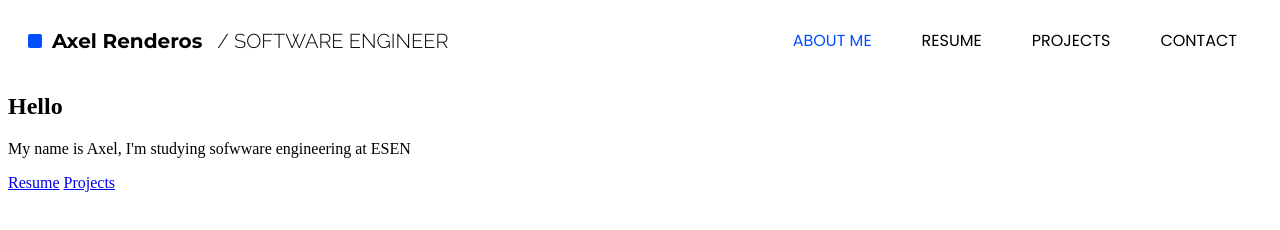
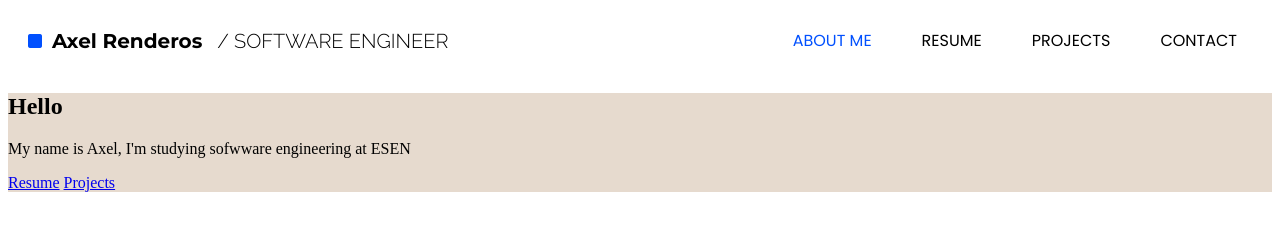
Before and after one commit to renderos1-1/renderos1-1.github.io, a plain HTML site: page index.html in a window 1280 px wide. Drawn offline with Linux system fonts and the light colour scheme.

Commit message:
Uploadind 2 main pages

```diff
--- a/styles.css
+++ b/styles.css
@@ -64,3 +64,7 @@ li a:hover, li a.active{
     display: flex;
     align-items: center;
 }
+
+.hero-content{
+    background-color: #E6DACE;
+}
```
